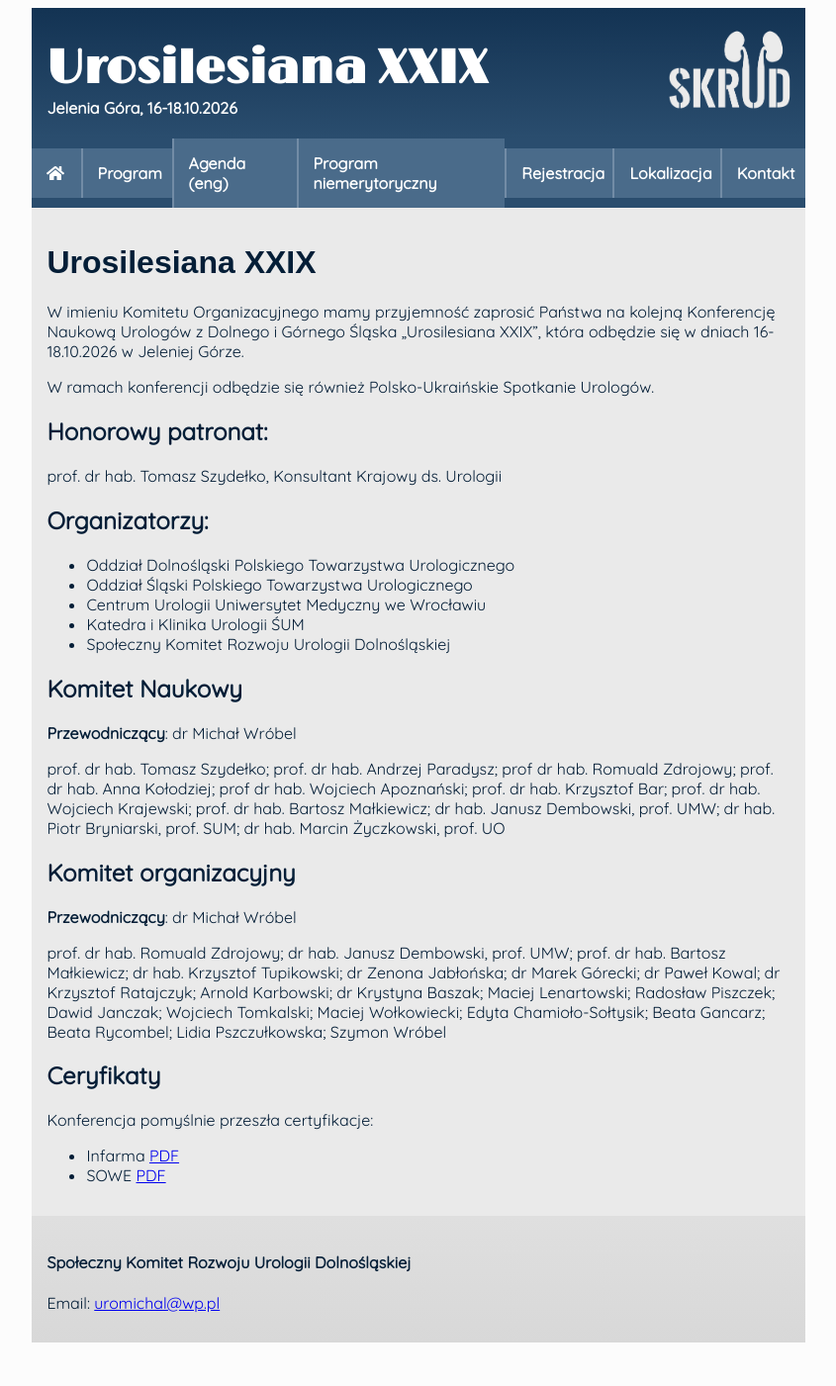
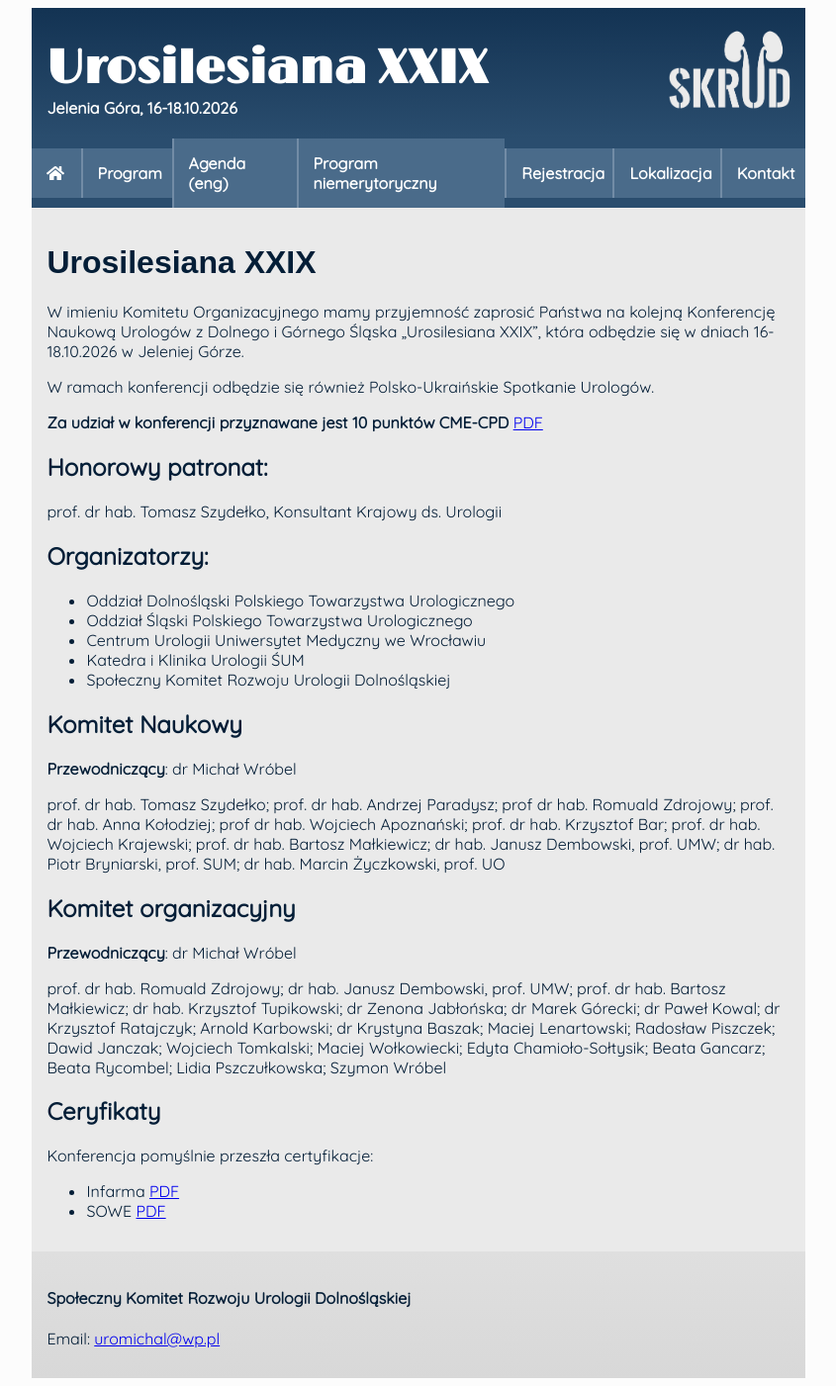
Before and after one commit to ptu-dolnyslask/urosilesiana, a Jekyll site: the page built from index.md, in a window 1280 px wide. Shown: the whole page at 99% size, without its empty margins (217-1062 px from the left). Built offline with Jekyll 4.4.1, drawn with Linux system fonts in a browser that asks for light colours; nearby versions of some CDN libraries; some web fonts are replaced; our own code applies the rules of GitHub Pages for plain Markdown files; before the commit the page ends 1365 px from its top, so only the background shows below that.

Commit message:
us29: cme-cpd

```diff
--- a/index.md
+++ b/index.md
@@ -9,8 +9,8 @@ Konferencję Naukową Urologów z Dolnego i Górnego Śląska „{{site.title}}
 W ramach konferencji odbędzie się również Polsko-Ukraińskie Spotkanie Urologów.
 
 {% if 0 != 0 %}
-**Za udział w konferencji przyznawane jest 9 punktów CME-CPD** [PDF]({{ site.baseurl }}/assets/doc/CME-CPD_2024.pdf)
 {% endif %}
+**Za udział w konferencji przyznawane jest 10 punktów CME-CPD** [PDF]({{ site.baseurl }}/assets/doc/CME-CPD-2026.pdf)
 
 Honorowy patronat:
 ---
```
Also changed, not shown: 1 other file.
